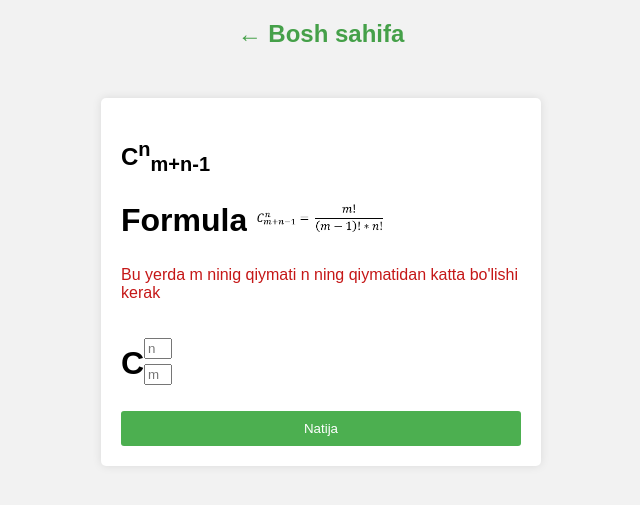
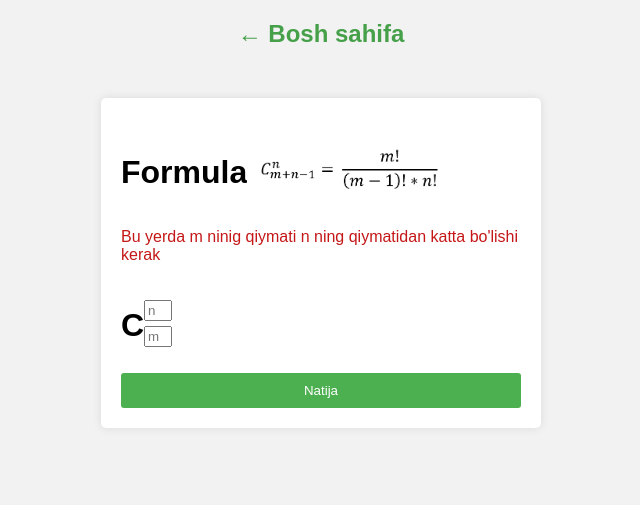
Before and after one commit to sayfullayev0204/Math_website, a Django app: page /takroriy/ in a window 1280 px wide. Shown: the top 505 px of the page, without its empty margins (319-959 px from the left). Run offline with Django 5.2, Linux system fonts and the light colour scheme.

Commit message:
Update takroriy.html

```diff
--- a/templates/takroriy.html
+++ b/templates/takroriy.html
@@ -64,7 +64,7 @@
 <body>
     <a href="{% url 'home' %}"><h2 style="color: #45a049; text-align: center;">← Bosh sahifa</h2></a>
     <form action="{% url 'takroriy' %}" method="post">
-        <h2>C<sup>n</sup><sub>m+n-1</sub></h2> <h1>Formula <img src="/media/guruh.png" style="max-width: 150px;" alt=""></h1>
+        </h2> <h1>Formula <img src="/media/guruh.png" style="max-width: 210px;" alt=""></h1>
         <p style="color: #c51717;">Bu yerda m ninig qiymati n ning qiymatidan katta bo'lishi kerak</p>
         {% csrf_token %}
         <div style="display: flex;">
```
